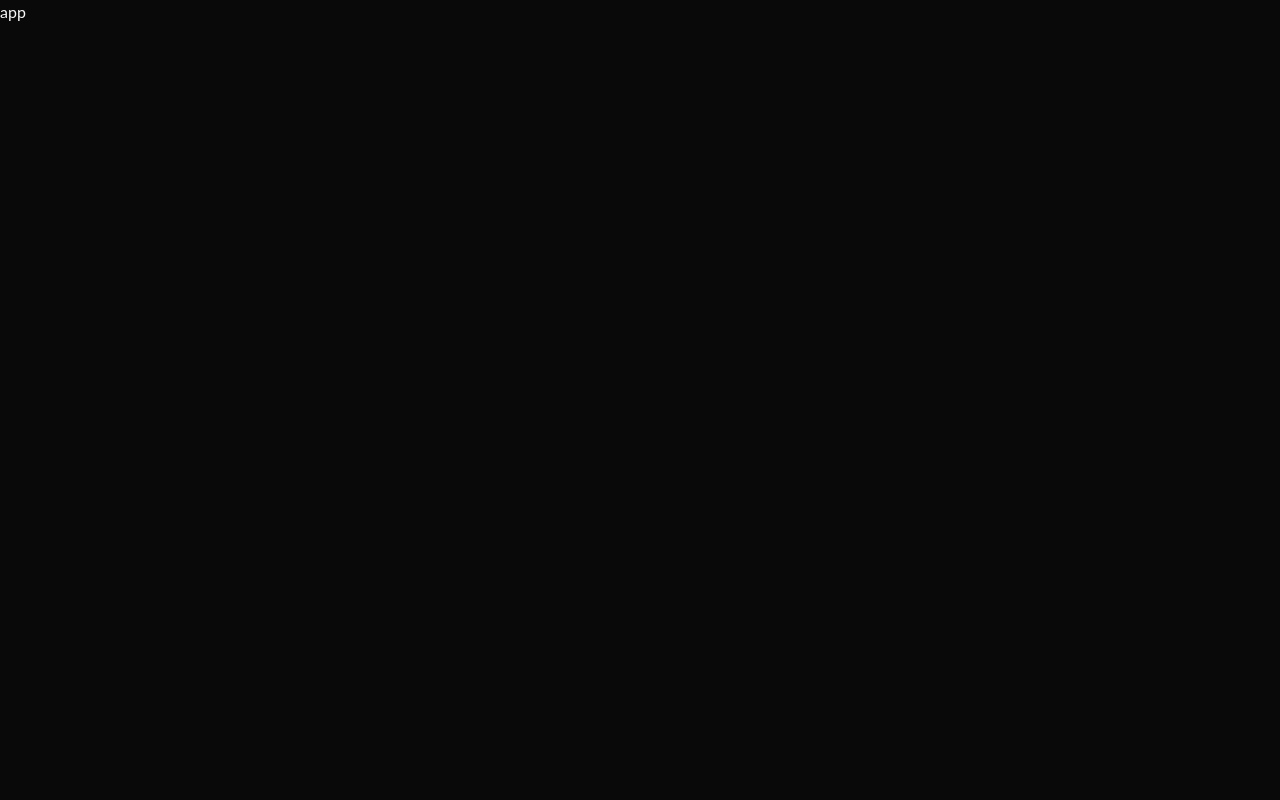
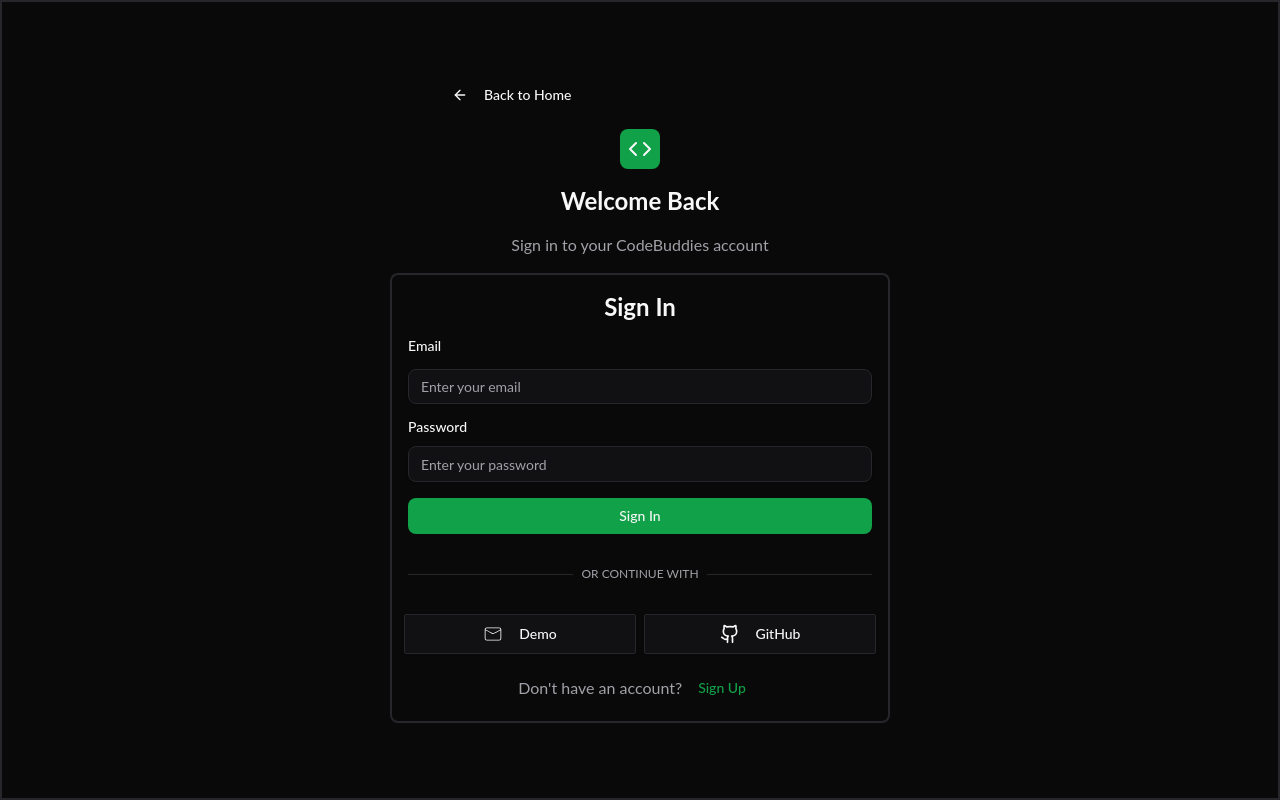
Before and after one commit to asrath11/dev-collaboration, a React (Vite) app: page /sign-in in a window 1280 px wide. Built offline with nearby package versions, Linux system fonts and the light colour scheme.

Commit message:
added router

```diff
--- a/src/main.tsx
+++ b/src/main.tsx
@@ -1,10 +1,25 @@
 import { StrictMode } from 'react';
 import { createRoot } from 'react-dom/client';
 import './index.css';
-import App from './App';
+import {
+  createBrowserRouter,
+  RouterProvider,
+  createRoutesFromChildren,
+  Route,
+} from 'react-router-dom';
+import Home from './pages/Home.tsx';
+import SignIn from './pages/SignIn.tsx';
 
+const router = createBrowserRouter(
+  createRoutesFromChildren(
+    <>
+      <Route path='/' element={<Home />} />
+      <Route path='/sign-in' element={<SignIn />} />
+    </>
+  )
+);
 createRoot(document.getElementById('root')!).render(
   <StrictMode>
-    <App />
+    <RouterProvider router={router} />
   </StrictMode>
 );
```
